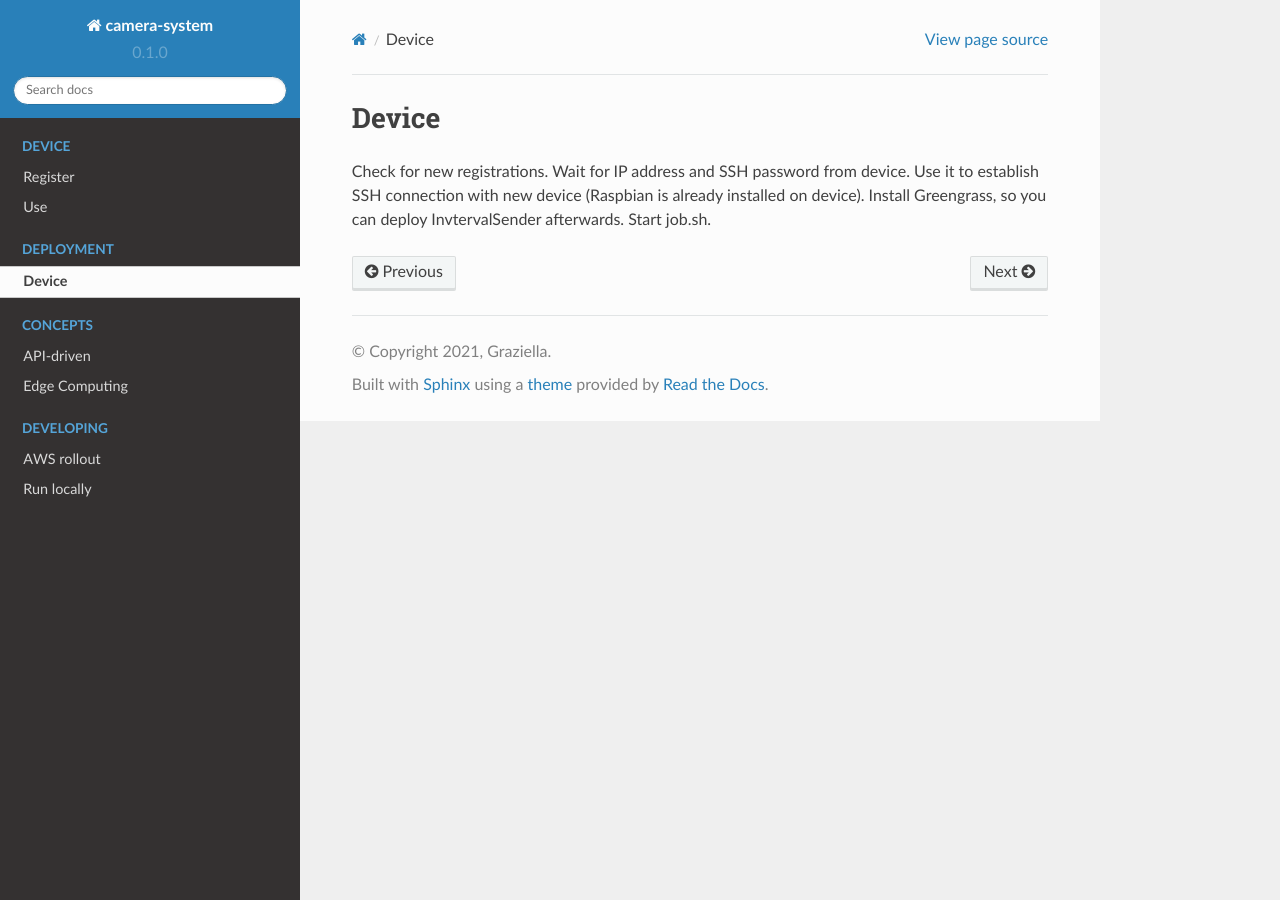
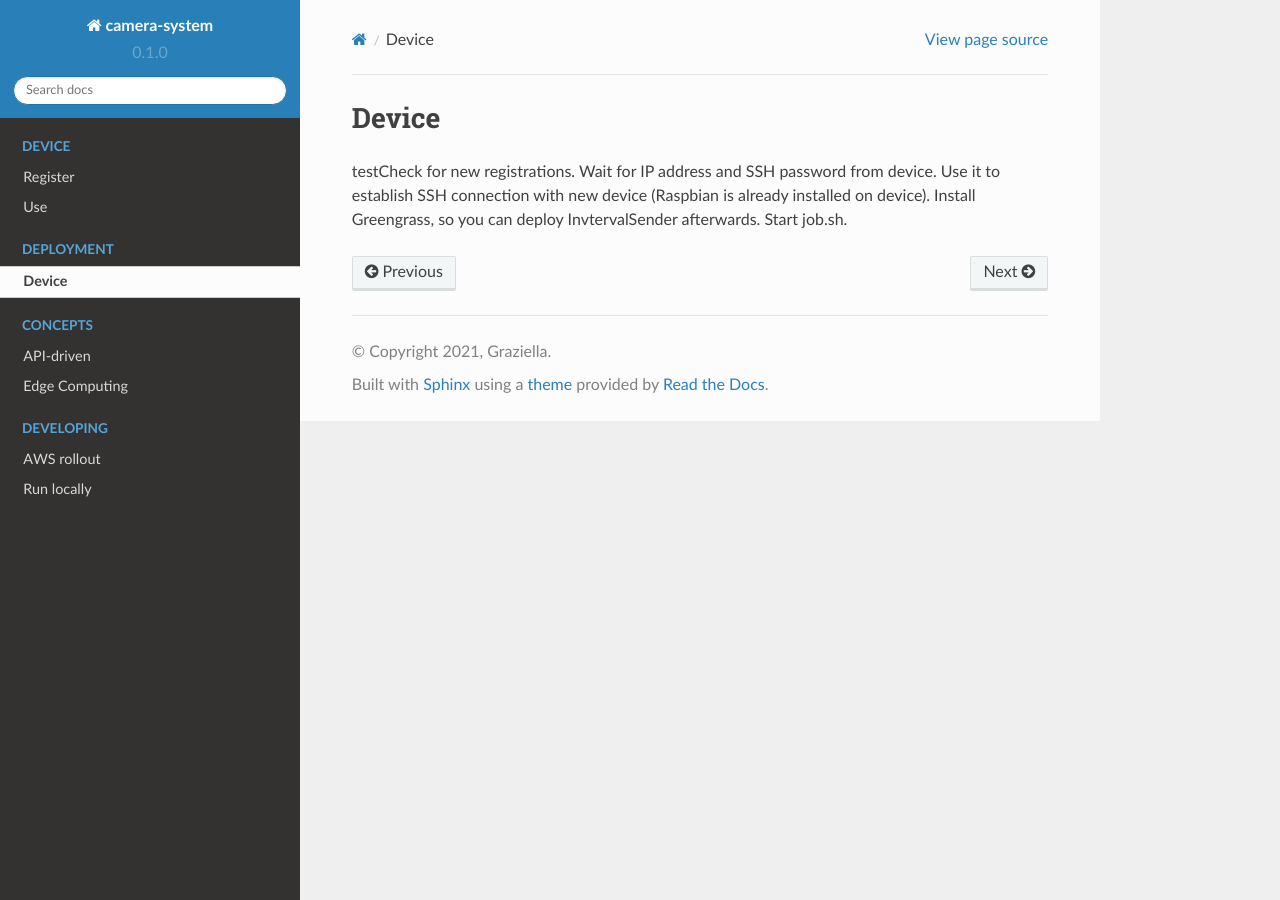
Before and after one commit to pablosdos/remindily-docs, a Sphinx documentation site: the page built from docs/source/deployment/device.rst, in a window 1280 px wide. Built offline with Sphinx 7.4.7 and the Read the Docs theme 2.0.0, drawn with Linux system fonts in a browser that asks for light colours.

Commit message:
build & deploy test

```diff
--- a/docs/source/deployment/device.rst
+++ b/docs/source/deployment/device.rst
@@ -2,4 +2,4 @@
 Device
 =====================
 
-Check for new registrations. Wait for IP address and SSH password from device. Use it to establish SSH connection with new device (Raspbian is already installed on device). Install Greengrass, so you can deploy InvtervalSender afterwards. Start job.sh.
+testCheck for new registrations. Wait for IP address and SSH password from device. Use it to establish SSH connection with new device (Raspbian is already installed on device). Install Greengrass, so you can deploy InvtervalSender afterwards. Start job.sh.
--- a/pyproject.toml
+++ b/pyproject.toml
@@ -3,6 +3,6 @@ requires = ["flit_core >=3.2,<4"]
 build-backend = "flit_core.buildapi"
 
 [project]
-name = "camera-system"
+name = "prisma-app"
 authors = [{name = "Graziella", email = "graziella@lumache"}]
 dynamic = ["version", "description"]
```
